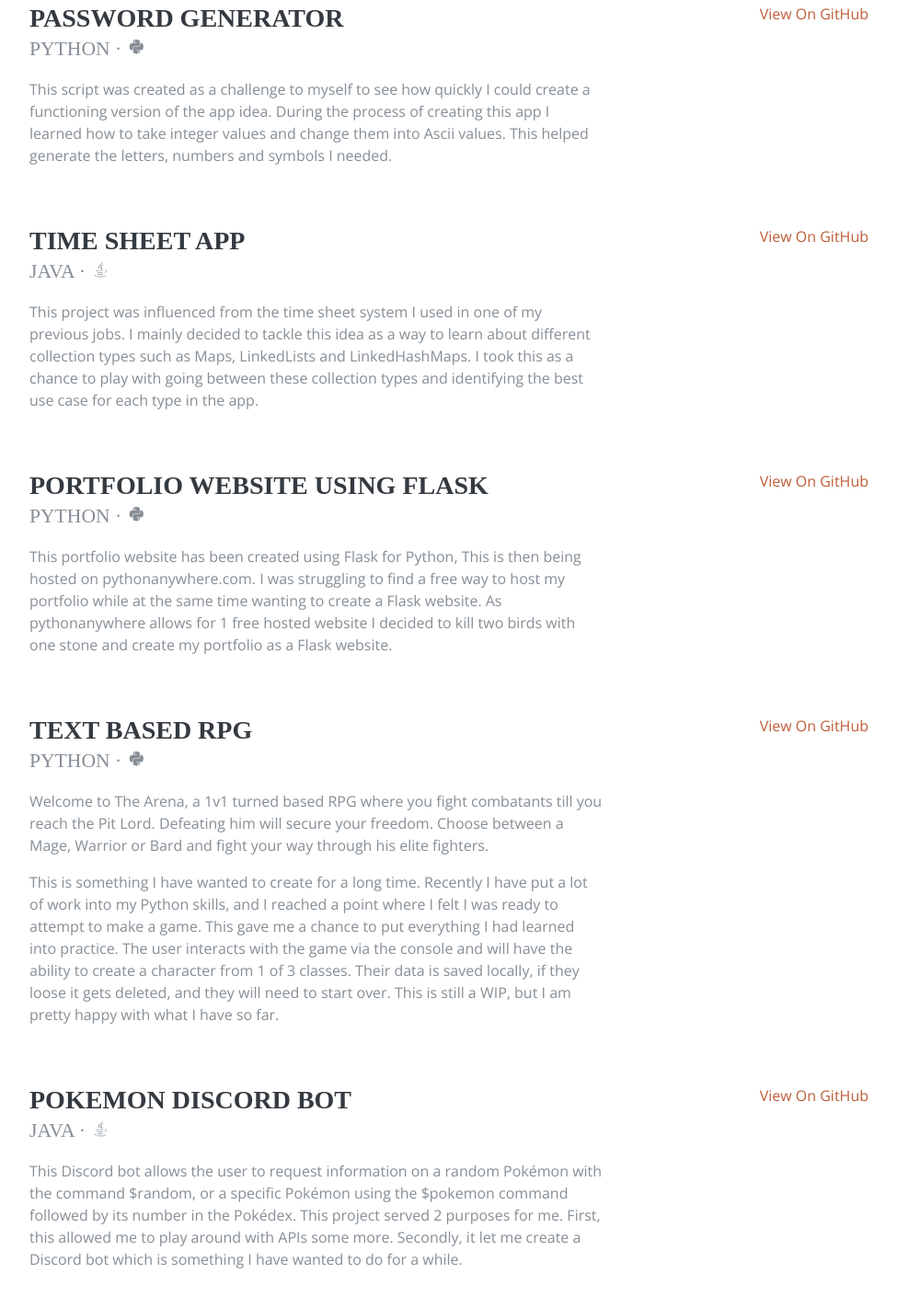
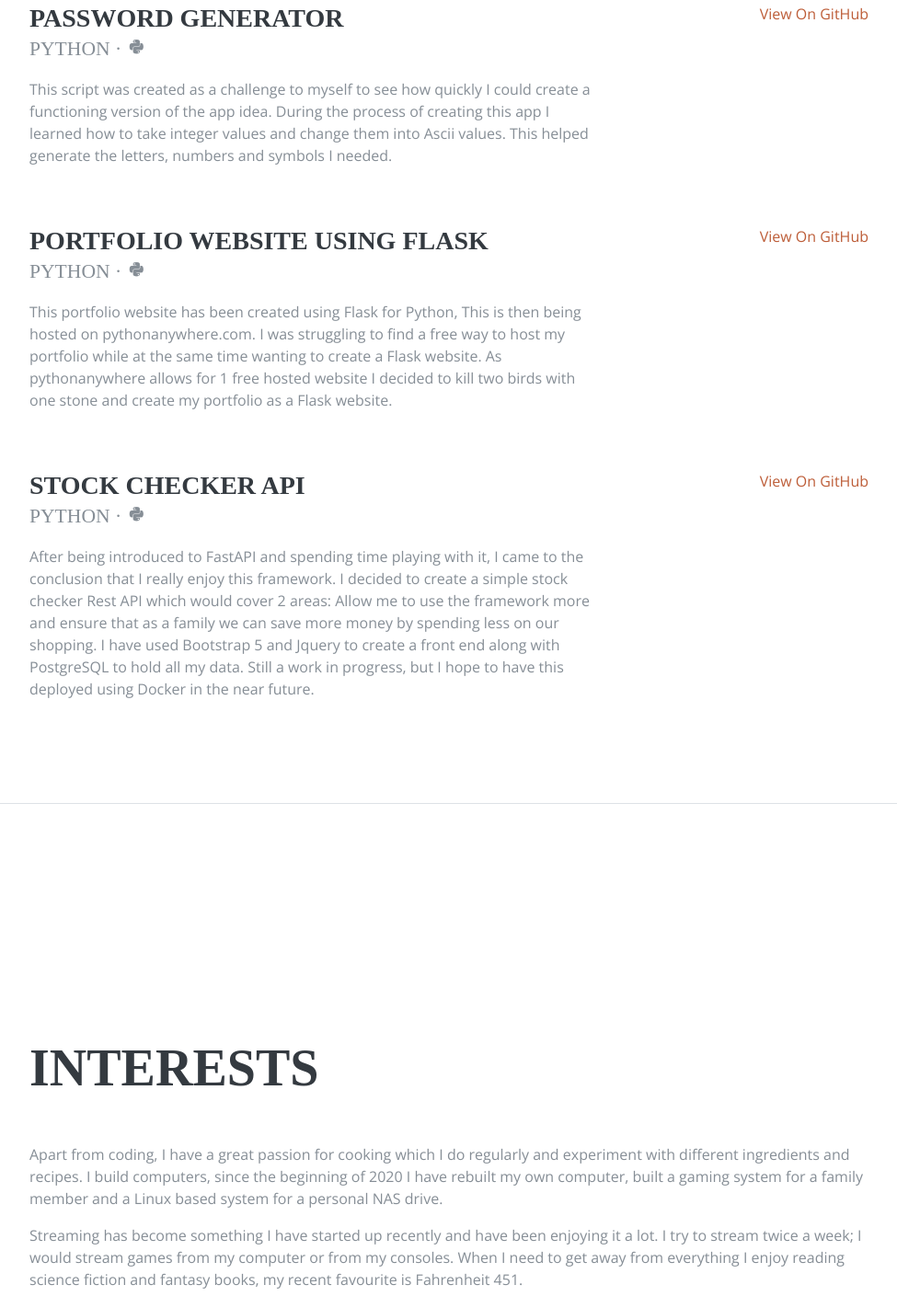
Before and after one commit to MistrySundeep/Personal_Portfolio, a plain HTML site: page Flask_Practice/templates/index.html in a window 1280 px wide. Shown: the part 2560-3982 px from the top of the page at 92% size, without its empty margins (288-1263 px from the left). Drawn offline with nearby package versions, Linux system fonts and the light colour scheme; a web font is replaced by a local one.

Commit message:
Updated portfolio content and updated cv

```diff
--- a/Flask_Practice/templates/index.html
+++ b/Flask_Practice/templates/index.html
@@ -205,20 +205,6 @@
 
           <div class="resume-item d-flex flex-column flex-md-row mb-5">
             <div class="resume-content mr-auto">
-              <h3 class="mb-0">Time Sheet App</h3>
-              <div class="subheading mb-3">Java · <i class= "devicons devicons-java"></i></div>
-              <p>This project was influenced from the time sheet system I used in one of my previous jobs. I mainly decided to tackle this idea
-                as a way to learn about different collection types such as Maps, LinkedLists and LinkedHashMaps. I took this as a chance to play
-                with going between these collection types and identifying the best use case for each type in the app.
-              </p>
-            </div>
-            <div class="resume-date text-md-right">
-              <span class="text-primary"><a href="https://github.com/MistrySundeep/TimeSheet-App">View On GitHub</a></span>
-            </div>
-          </div>
-
-          <div class="resume-item d-flex flex-column flex-md-row mb-5">
-            <div class="resume-content mr-auto">
               <h3 class="mb-0">Portfolio Website Using Flask</h3>
               <div class="subheading mb-3">Python · <i class= "devicons devicons-python"></i></div>
               <p>This portfolio website has been created using Flask for Python, This is then being hosted on pythonanywhere.com.
@@ -234,33 +220,15 @@
 
           <div class="resume-item d-flex flex-column flex-md-row mb-5">
             <div class="resume-content mr-auto">
-              <h3 class="mb-0">Text Based RPG</h3>
+              <h3 class="mb-0">Stock Checker API</h3>
               <div class="subheading mb-3">Python · <i class= "devicons devicons-python"></i></div>
-              <p>Welcome to The Arena, a 1v1 turned based RPG where you fight combatants till you reach the Pit Lord. Defeating him
-                will secure your freedom. Choose between a Mage, Warrior or Bard and fight your way through his elite fighters.</p>
-
-              <p>This is something I have wanted to create for a long time. Recently I have put a lot of work into my Python skills, and
-                I reached a point where I felt I was ready to attempt to make a game. This gave me a chance to put everything I
-                had learned into practice. The user interacts with the game via the console and will have the ability to create
-                a character from 1 of 3 classes. Their data is saved locally, if they loose it gets deleted, and they will need to start
-                over. This is still a WIP, but I am pretty happy with what I have so far.</p>
+              <p>After being introduced to FastAPI and spending time playing with it, I came to the conclusion that I really enjoy this framework.
+                I decided to create a simple stock checker Rest API which would cover 2 areas: Allow me to use the framework more and ensure that as a
+                family we can save more money by spending less on our shopping. I have used Bootstrap 5 and Jquery to create a front end along with PostgreSQL
+                to hold all my data. Still a work in progress, but I hope to have this deployed using Docker in the near future.</p>
             </div>
             <div class="resume-date text-md-right">
-              <span class="text-primary"><a href="https://github.com/MistrySundeep/Turnbased_RPG">View On GitHub</a></span>
-            </div>
-          </div>
-
-          <div class="resume-item d-flex flex-column flex-md-row mb-5">
-            <div class="resume-content mr-auto">
-              <h3 class="mb-0">Pokemon Discord Bot</h3>
-              <div class="subheading mb-3">Java · <i class= "devicons devicons-java"></i></div>
-              <p>This Discord bot allows the user to request information on a random Pokémon with the command $random, or
-                a specific Pokémon using the $pokemon command followed by its number in the Pokédex. This project served 2 purposes for me.
-                First, this allowed me to play around with APIs some more. Secondly, it let me create a Discord bot which is something I have wanted to do
-                for a while.</p>
-            </div>
-            <div class="resume-date text-md-right">
-              <span class="text-primary"><a href="https://github.com/MistrySundeep/Discord-Pokemon-Bot">View On GitHub</a></span>
+              <span class="text-primary"><a href="https://github.com/MistrySundeep/stock_checker_API">View On GitHub</a></span>
             </div>
           </div>
 
```
Also changed, not shown: 1 other file.
